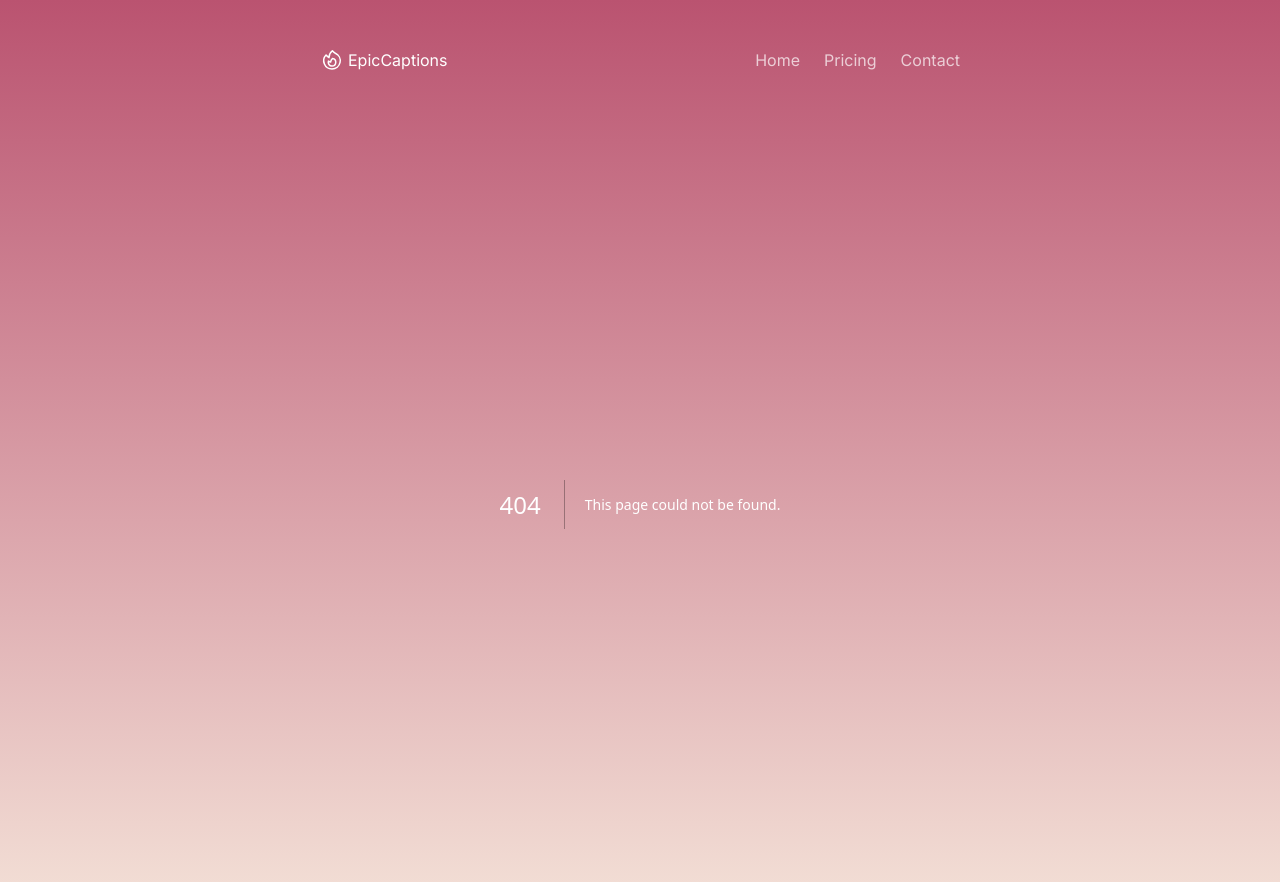
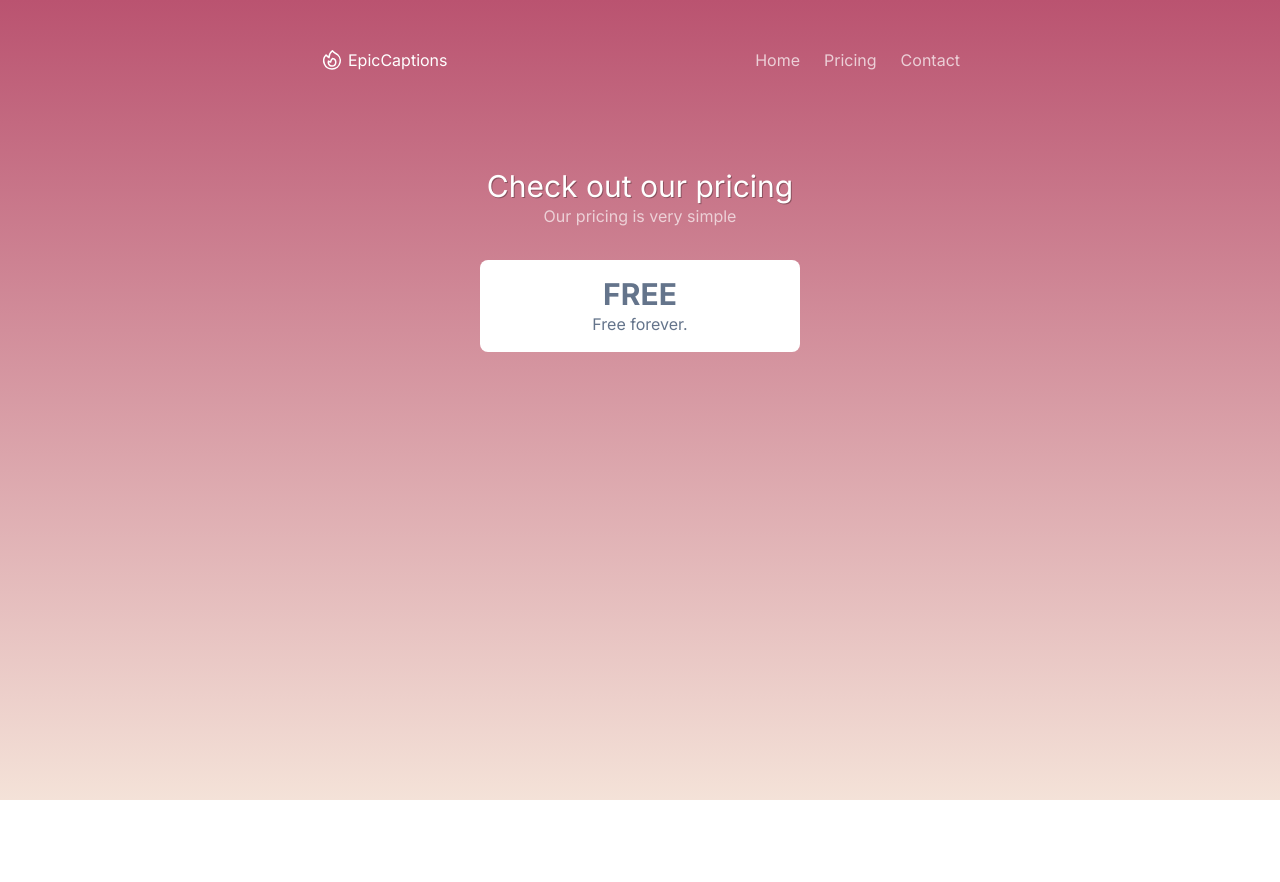
Before and after one commit to layoreo23/captions, a Next.js app: page /pricing in a window 1280 px wide. Before the commit this address had no page. Shown: the top 882 px of the page. After the commit the page ends 800 px from the top, so only its background shows below. Built offline with nearby package versions, Linux system fonts and the light colour scheme.

Commit message:
Upload file part added

```diff
--- a/package.json
+++ b/package.json
@@ -9,6 +9,7 @@
     "lint": "next lint"
   },
   "dependencies": {
+    "axios": "^1.7.2",
     "next": "14.2.5",
     "react": "^18",
     "react-dom": "^18"
--- /dev/null
+++ b/src/app/api/upload/route.js
@@ -0,0 +1,8 @@
+export async function POST(req){
+    const formData = await req.formData();
+    const file = formData.get('file');
+    // console.log(file);
+    const {name, type} = file.name;
+    // const name = file.name;
+    return Response.json(file);
+}
--- a/src/app/layout.js
+++ b/src/app/layout.js
@@ -16,14 +16,14 @@ export default function RootLayout({ children }) {
       text-white`}>
       <main className="p-4 max-w-2xl mx-auto">
       <header className="flex justify-between my-8">
-      <a href="" className="flex gap-1">
+      <Link href="/" className="flex gap-1">
       <svg xmlns="http://www.w3.org/2000/svg" fill="none" viewBox="0 0 24 24" strokeWidth={1.5} stroke="currentColor" className="size-6">
   <path strokeLinecap="round" strokeLinejoin="round" d="M15.362 5.214A8.252 8.252 0 0 1 12 21 8.25 8.25 0 0 1 6.038 7.047 8.287 8.287 0 0 0 9 9.601a8.983 8.983 0 0 1 3.361-6.867 8.21 8.21 0 0 0 3 2.48Z" />
   <path strokeLinecap="round" strokeLinejoin="round" d="M12 18a3.75 3.75 0 0 0 .495-7.468 5.99 5.99 0 0 0-1.925 3.547 5.975 5.975 0 0 1-2.133-1.001A3.75 3.75 0 0 0 12 18Z" />
 </svg>
 
         <span>EpicCaptions</span>
-        </a>
+        </Link>
       <nav className="flex gap-6 text-white/70">
         <Link href="/">Home</Link>
         <Link href="/pricing">Pricing</Link>
--- a/src/app/page.js
+++ b/src/app/page.js
@@ -1,7 +1,10 @@
 import DemoSection from "@/components/DemoSection";
 import PageHeaders from "@/components/PageHeaders";
-import UploadIcon from "@/components/uploadIcon";
+import UploadForm from "@/components/UploadForm";
+
+
 export default function Home() {
+
   return (
     <>
 
@@ -10,10 +13,8 @@ export default function Home() {
     h2Text={'Just upload your video'}
     />
     <div className="text-center">
-      <button className="bg-custom-pink py-4 px-4 rounded-full inline-flex gap-2 border border-white">
-        <UploadIcon/>
-        <span>Choose File</span>
-      </button>
+    <UploadForm/>
+
     </div>
     <DemoSection/>
   </>
--- /dev/null
+++ b/src/app/pricing/page.js
@@ -0,0 +1,15 @@
+import PageHeaders from "@/components/PageHeaders";
+
+export default function PricingPage(){
+    return(
+        <div>
+            <PageHeaders
+                h1Text={'Check out our pricing'}
+                h2Text={'Our pricing is very simple'}/>
+            <div className="bg-white text-slate-500 rounded-lg max-w-xs mx-auto p-4 text-center">
+                <h3 className="font-bold text-3xl">FREE</h3>
+                <h4>Free forever.</h4>
+            </div>
+        </div>
+    );
+}
--- /dev/null
+++ b/src/components/UploadForm.js
@@ -0,0 +1,24 @@
+'use client';
+import UploadIcon from "./uploadIcon";
+import axios from "axios";
+export default function UploadForm(){
+    async function upload(ev){
+        ev.preventDefault();
+        const files = ev.target.files;
+        if (files.length>0){
+            const file=files[0];
+
+            const res = await axios.postForm('/api/upload',{
+                file,
+            });
+            console.log(res.data);
+        }
+      }
+
+    return(
+    <label className="bg-custom-pink py-4 px-4 rounded-full inline-flex gap-2 border border-white cursor-pointer">
+        <UploadIcon/>
+        <span>Choose File</span>
+        <input onChange={upload} type="file" className="hidden" />
+      </label>);
+}
```
Also changed, not shown: 1 other file (tests, documents, lock files or other folders).
